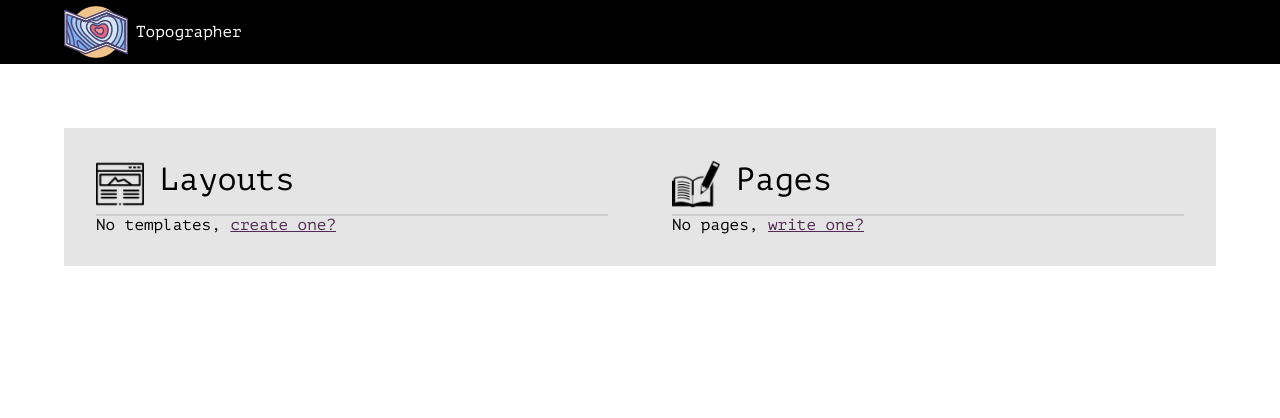
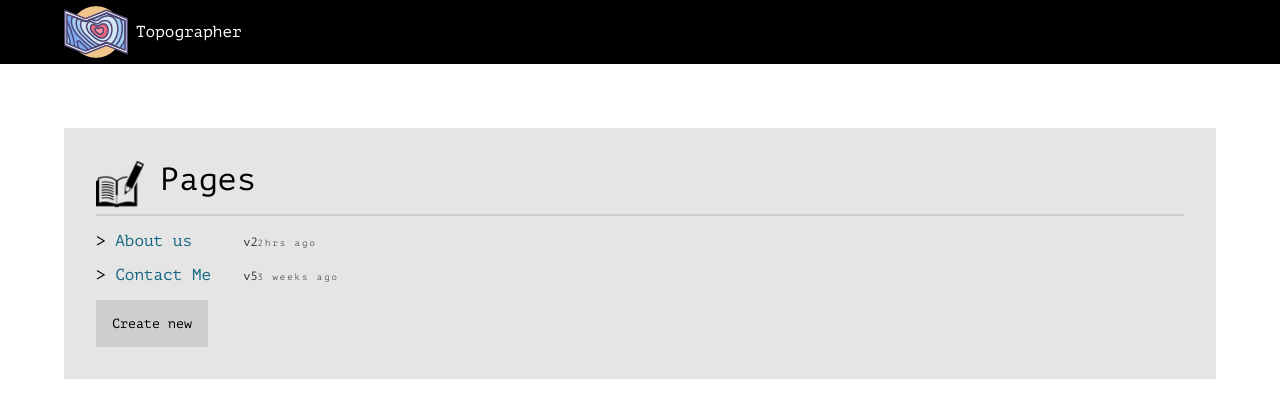
Before and after one commit to vohzd/topographer, a Nuxt app: page / in a window 1280 px wide. Shown: the top 418 px of the page. Built offline with nearby package versions, Linux system fonts and the light colour scheme.

Commit message:
add drag and drop

```diff
--- a/components/nav/AppLogo.vue
+++ b/components/nav/AppLogo.vue
@@ -1,5 +1,5 @@
 <template lang="html">
-  <div><img src="~/assets/logo.png" class="app-logo"/><span class="app-name">Topographer</span></div>
+  <nuxt-link to="/" class="app-logo-container"><img src="~/assets/logo.png" class="app-logo"/><span class="app-name">Topographer</span></nuxt-link>
 </template>
 
 <script>
@@ -8,6 +8,16 @@ export default {
 </script>
 
 <style lang="css">
+
+  .app-logo-container {
+    text-decoration: none;
+    color: white;
+    transition: 1s all;
+  }
+
+  .app-logo-container:hover {
+    opacity: 0.5;
+  }
 
   .app-logo {
     width:64px;
--- a/layouts/default.vue
+++ b/layouts/default.vue
@@ -31,8 +31,16 @@ export default {
   }
 
   a {
-    color: #532a55;
+    color: #156881;
+    text-decoration: none;
+    transition: 0.7s all;
   }
+
+  a:hover {
+    color: #26a3c8;
+    opacity: 0.7;
+  }
+
   .container-padding {
     padding: 64px;
   }
@@ -46,13 +54,17 @@ export default {
     display: flex;
   }
 
-  .tool-select {
+  .mt {
+    margin-top: 16px;
+  }
+
+  .content-selection {
     background: rgba(0,0,0,0.1);
-    width: 50%;
+    width: 100%;
     padding: 32px;
   }
 
-  .tool-select h2 {
+  .content-selection h2 {
     font-size: 32px;
     width: 100%;
     padding-bottom: 16px;
@@ -61,12 +73,12 @@ export default {
 
   }
 
-  .tool-icon {
+  .content-selection-icon {
     width: 48px;
     position: absolute;
   }
 
-  .tool-text {
+  .content-selection-text {
     margin-left: 64px;
     padding-top: 16px;
     height: 64px;
--- a/package.json
+++ b/package.json
@@ -12,6 +12,7 @@
   "dependencies": {
     "@nuxtjs/axios": "^5.5.1",
     "nuxt": "^2.7.1",
-    "vue-draggable-resizable": "^2.0.0-rc1"
+    "vue-draggable-resizable": "^2.0.0-rc1",
+    "vue-smooth-dnd": "^0.8.0"
   }
 }
--- a/pages/index.vue
+++ b/pages/index.vue
@@ -1,15 +1,28 @@
 <template lang="html">
   <main class="container-padding flex">
+    <!--
     <section class="layout-select tool-select">
       <h2><img src="~/assets/layouts.png" class="tool-icon"><span class="tool-text">Layouts</span></h2>
       <div class="available-layouts">
         <span v-if="!templates.length">No templates, <nuxt-link to="/layouts/123456">create one?</nuxt-link></span>
       </div>
-    </section>
-    <section class="page-select tool-select">
-      <h2><img src="~/assets/pages.png" class="tool-icon"><span class="tool-text">Pages</span></h2>
+    </section>-->
+    <section class="content-selection">
+      <h2><img src="~/assets/pages.png" class="content-selection-icon"><span class="content-selection-text">Pages</span></h2>
       <div class="available-pages">
-        <span v-if="!templates.length">No pages, <nuxt-link to="/pages/123456">write one?</nuxt-link></span>
+        <div class="available-page mt">
+          > <nuxt-link to="/pages/1" class="page-name">About us</nuxt-link>
+          <span class="version-number">v2</span>
+          <time class="last-edited-time">2hrs ago</time>
+        </div>
+        <div class="available-page mt">
+          > <nuxt-link to="/pages/2" class="page-name">Contact Me</nuxt-link>
+          <span class="version-number">v5</span>
+          <time class="last-edited-time">3 weeks ago</time>
+        </div>
+        <div v-if="!templates.length" class="mt">
+          <nuxt-link to="/pages/new"><button class="new-page-button">Create new</button></nuxt-link>
+        </div>
       </div>
     </section>
   </main>
@@ -26,4 +39,32 @@ export default {
 </script>
 
 <style lang="css">
+
+  .page-name {
+    min-width: 128px;
+    display: inline-block;
+  }
+
+  .version-number {
+    font-size: 12px;
+    opacity: 0.8;
+  }
+
+  .last-edited-time {
+    font-size: 9px;
+    opacity: 0.6;
+    letter-spacing: 2px;
+  }
+
+  .new-page-button {
+    outline: none;
+    background: rgba(0,0,0,0.1);
+    padding: 16px;
+    border: none;
+    font-family: "mono";
+  }
+  .new-page-button:hover {
+    cursor: pointer;
+  }
+
 </style>
--- a/pages/layouts/_id.vue
+++ b/pages/layouts/_id.vue
@@ -1,14 +1,19 @@
 <template lang="html">
-  <main class="page-editor">
-
+  <main class="layout-editor">
+    <editor-toolbar />
+    <div class="layout-editor-viewport">
+      <vue-draggable-resizable parent=".layout-editor-viewport">
+        <p>Grid 20x20 starting from the top-left corner</p>
+      </vue-draggable-resizable>
+    </div>
   </main>
 </template>
 
 <script>
-//import EditorToolbar from "~/components/editor/EditorToolbar.vue";
+import EditorToolbar from "~/components/editor/EditorToolbar.vue";
 export default {
   components: {
-    //"editor-toolbar": EditorToolbar
+    "editor-toolbar": EditorToolbar
   },
   data(){
     return {
@@ -20,12 +25,12 @@ export default {
 
 <style lang="css">
 
-  .editor {
+  .layout-editor {
     width: 100%;
     float: left;
   }
 
-  .editor-viewport {
+  .layout-editor-viewport {
     width: 100%;
     height: calc(100vh - 128px);
     float: left;
--- a/pages/pages/_id.vue
+++ b/pages/pages/_id.vue
@@ -1,41 +1,40 @@
 <template lang="html">
-  <main class="layout-editor">
-    <editor-toolbar />
-    <div class="layout-editor-viewport">
-      <vue-draggable-resizable parent=".layout-editor-viewport">
-        <p>Grid 20x20 starting from the top-left corner</p>
-      </vue-draggable-resizable>
-    </div>
+  <main class="page-editor container-padding about-me">
+    <Container>
+      <Draggable class="draggable-item" :key="1">
+        <h2>About Me</h2>
+      </Draggable>
+      <Draggable class="draggable-item" :key="2">
+        <p>Lorem ipsum dolor amet hammock consequat taiyaki freegan. Tote bag yuccie seitan gastropub dreamcatcher, eiusmod af hoodie pariatur pabst.</p>
+      </Draggable>
+      <Draggable class="draggable-item" :key="3">
+        <p>Prism officia kale chips, live-edge humblebrag man bun schlitz distillery tote bag stumptown quinoa freegan vegan iceland kogi. </p>
+      </Draggable>
+      <Draggable class="draggable-item" :key="4">
+        <p>Street art poke occupy skateboard pabst butcher everyday carry sunt kombucha leggings irony stumptown organic sed hexagon. </p>
+      </Draggable>
+    </Container>
   </main>
 </template>
 
+
 <script>
-import EditorToolbar from "~/components/editor/EditorToolbar.vue";
+import { Container, Draggable } from "vue-smooth-dnd";
 export default {
-  components: {
-    "editor-toolbar": EditorToolbar
-  },
-  data(){
-    return {
-      gridSize: [16,16]
-    }
-  }
-}
+  components: { Container, Draggable }
+};
 </script>
 
 <style lang="css">
 
-  .layout-editor {
-    width: 100%;
-    float: left;
+  .draggable-item:hover {
+    background: rgba(0,0,0,0.1);
+    cursor:pointer;
+    opacity: 0.6;
   }
 
-  .layout-editor-viewport {
-    width: 100%;
-    height: calc(100vh - 128px);
-    float: left;
-    position: relative;
-    overflow-x: hidden;
+  .about-me h2 {
+    font-size: 48px;
   }
 
 </style>
```
Also changed, not shown: 1 other file (tests, documents, lock files or other folders).
